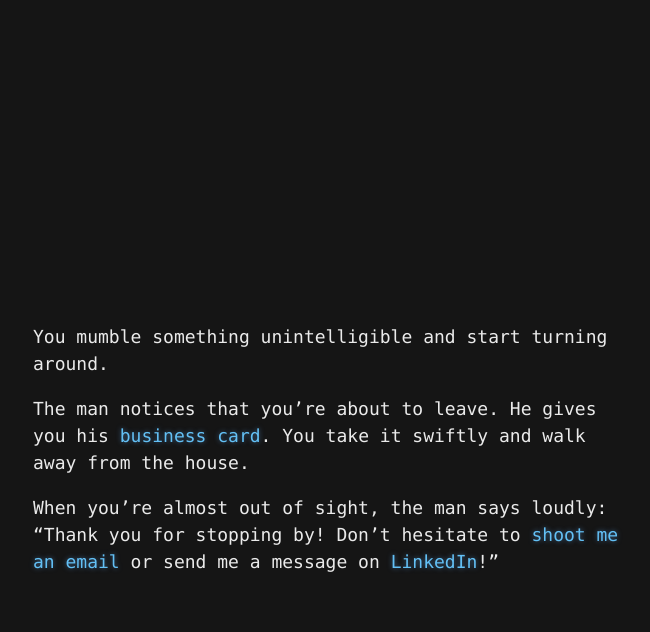
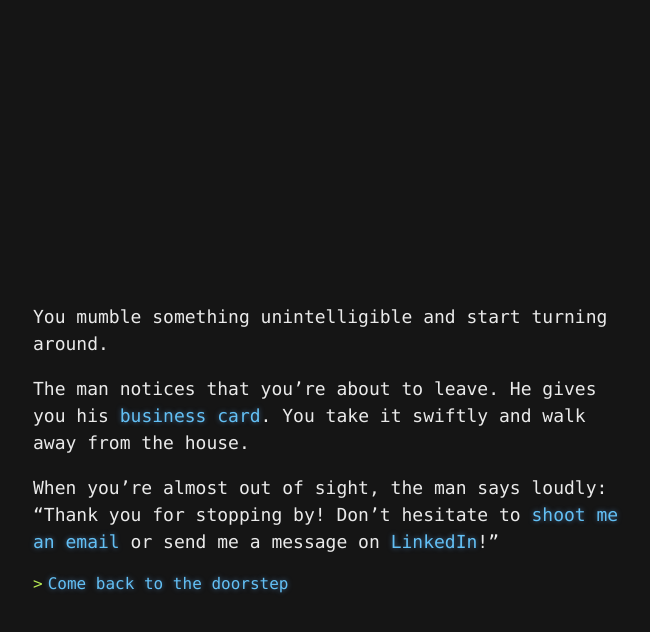
Before and after one commit to yvesgurcan/adventure, a Jekyll site: the page built from leave.md, in a window 1280 px wide. Shown: the top 632 px of the page, without its empty margins (307-957 px from the left). Built offline with Jekyll 4.4.1, drawn with Linux system fonts in a browser that asks for light colours; our own code applies the rules of GitHub Pages for plain Markdown files.

Commit message:
Update leave.md

```diff
--- a/leave.md
+++ b/leave.md
@@ -3,3 +3,5 @@ You mumble something unintelligible and start turning around.
 The man notices that you're about to leave. He gives you his [business card](https://card.yvesgurcan.com/). You take it swiftly and walk away from the house.
 
 When you're almost out of sight, the man says loudly: "Thank you for stopping by! Don't hesitate to [shoot me an email](mailto:gurcan.yves@gmail.com) or send me a message on [LinkedIn](https://linkedin.com/in/yvesgurcan)!"
+
+- [Come back to the doorstep](questions.md)
```
